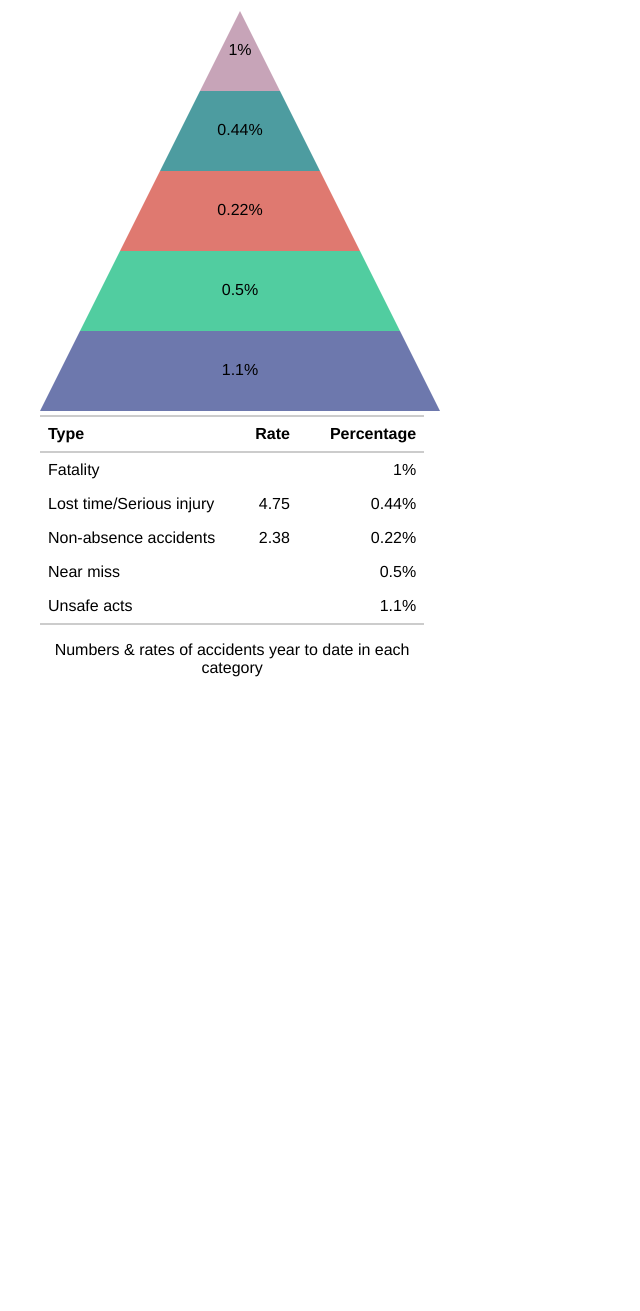
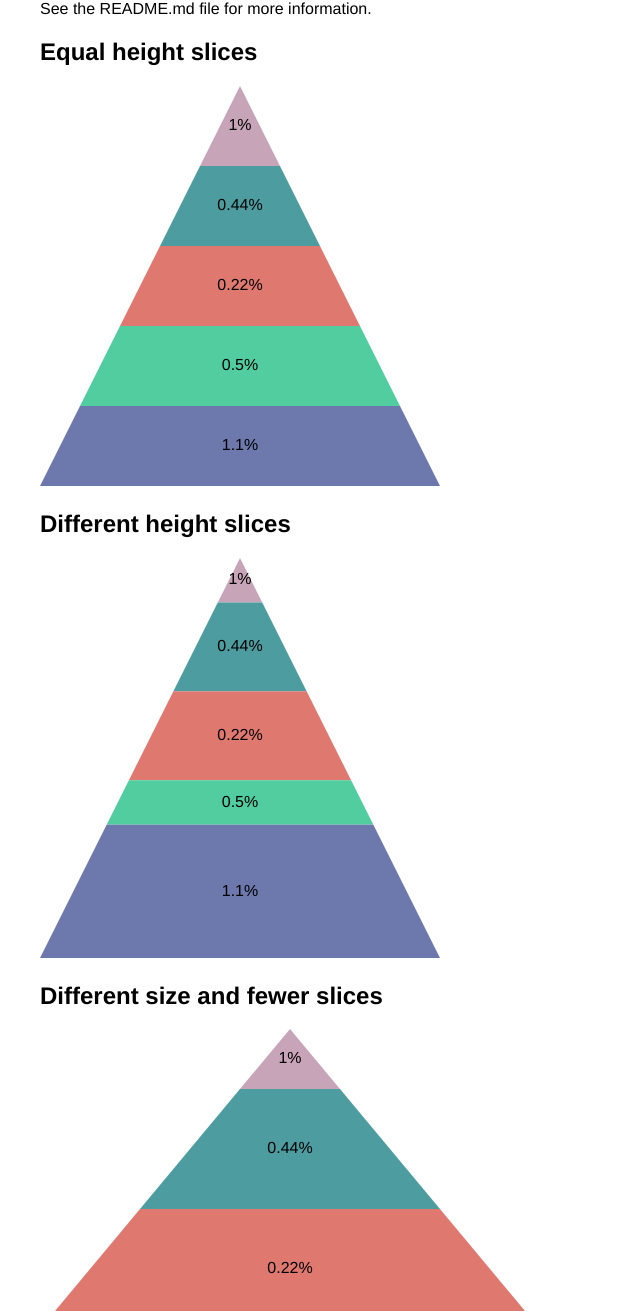
Before and after one commit to davidpounds/pyramidchart, a plain HTML site: page demo/index.html in a window 1280 px wide. Shown: the part 109-1420 px from the top of the page, without its empty margins (0-640 px from the left). Before the commit the page ends 826 px from the top, so only its background shows below. Drawn offline with Linux system fonts and the light colour scheme.

Commit message:
Converts to class and updates demo and README

```diff
--- a/demo/index.html
+++ b/demo/index.html
@@ -18,116 +18,75 @@
             font-family: Helvetica, Arial, sans-serif;
         }
 
-        table.data {
-            --border-colour: #ccc;
-            border-collapse: collapse;
-            border-top: 2px solid var(--border-colour);
-            border-bottom: 2px solid var(--border-colour);
-        }
-
-        table.data caption {
-            caption-side: bottom;
-            margin-top: 1rem;
-        }
-
-        table.data td,
-        table.data th {
-            padding: 0.5rem;
-        }
-
-        table.data thead th {
-            text-align: left;
-            border-bottom: 2px solid var(--border-colour);
-        }
-
-        table.data thead th:not(:first-child),
-        table.data tbody td:not(:first-child) {
-            text-align: right;
-            padding-left: 2rem;
+        h1 {
+            margin: 0 0 2rem 0;
         }
     </style>
 </head>
 
 <body>
     <h1>Pyramid Chart demo</h1>
+    <p>See the README.md file for more information.</p>
+
+    <h2>Equal height slices</h2>
     <div id="pyramid-chart1"></div>
-    <table class="data">
-        <caption>Numbers &amp; rates of accidents year to date in each category</caption>
-        <thead>
-            <tr>
-                <th>Type</th>
-                <th>Rate</th>
-                <th>Percentage</th>
-            </tr>
-        </thead>
-        <tbody>
-            <tr data-pyramid-color="#C7A4B8">
-                <td>Fatality</td>
-                <td></td>
-                <td>1%</td>
-            </tr>
-            <tr data-pyramid-color="#4D9CA0">
-                <td>Lost time/Serious injury</td>
-                <td>4.75</td>
-                <td>0.44%</td>
-            </tr>
-            <tr data-pyramid-color="#DF7970">
-                <td>Non-absence accidents</td>
-                <td>2.38</td>
-                <td>0.22%</td>
-            </tr>
-            <tr data-pyramid-color="#51CDA0">
-                <td>Near miss</td>
-                <td></td>
-                <td>0.5%</td>
-            </tr>
-            <tr data-pyramid-color="#6D78AD">
-                <td>Unsafe acts</td>
-                <td></td>
-                <td>1.1%</td>
-            </tr>
-        </tbody>
-    </table>
+
+    <h2>Different height slices</h2>
+    <div id="pyramid-chart2"></div>
+
+    <h2>Different size and fewer slices</h2>
+    <div id="pyramid-chart3"></div>
+
     <script src="../src/pyramid-chart.js"></script>
     <script>
         const data = [{
                 color: "#C7A4B8",
-                type: "Fatality",
+                label: "Fatality",
                 rate: "",
                 percent: 1,
-                height: 0.2,
             },
             {
                 color: "#4D9CA0",
-                type: "Lost time/Serious injury",
+                label: "Lost time/Serious injury",
                 rate: "4.75",
                 percent: 0.44,
-                height: 0.2,
             },
             {
                 color: "#DF7970",
-                type: "Non-absence accidents",
+                label: "Non-absence accidents",
                 rate: "2.38",
                 percent: 0.22,
-                height: 0.2,
             },
             {
                 color: "#51CDA0",
-                type: "Near miss",
+                label: "Near miss",
                 rate: "",
                 percent: 0.5,
-                height: 0.2,
             },
             {
                 color: "#6D78AD",
-                type: "Unsafe acts",
+                label: "Unsafe acts",
                 rate: "",
                 percent: 1.1,
-                height: 0.2,
             },
         ];
-        const svg = generatePyramidChart(data);
-        document.querySelector('#pyramid-chart1').appendChild(svg);
+
+        const pyramidChart1 = new PyramidChart(data);
+        const svg1 = pyramidChart1.getPyramidChart();
+        document.querySelector('#pyramid-chart1').appendChild(svg1);
+
+        const heights = [1, 2, 2, 1, 3];
+        const data2 = data.map((d, i) => ({
+            ...d,
+            height: heights[i],
+        }));
+        const pyramidChart2 = new PyramidChart(data2);
+        const svg2 = pyramidChart2.getPyramidChart();
+        document.querySelector('#pyramid-chart2').appendChild(svg2);
+
+        const pyramidChart3 = new PyramidChart(data2.slice(0, 3), 500, 300);
+        const svg3 = pyramidChart3.getPyramidChart();
+        document.querySelector('#pyramid-chart3').appendChild(svg3);
     </script>
 </body>
 
--- a/src/pyramid-chart.js
+++ b/src/pyramid-chart.js
@@ -1,28 +1,36 @@
-const SVG_NAMESPACE = "http://www.w3.org/2000/svg";
+class PyramidChart {
 
-const setAttributes = (element, attributes) => {
+    constructor(data, width = 400, height = 400) {
+        this.width = width;
+        this.height = height;
+        this.data = data;
+        this.SVG_NAMESPACE = "http://www.w3.org/2000/svg";
+        this.svg = null;
+    }
+
+    setAttributes(element, attributes) {
         // Warning - this function is not pure, it mutates the element
-    Object.entries(attributes).forEach(([key, value]) => {
+        attributes.forEach((value, key) => {
             element.setAttribute(key, value);
         });
-};
+    }
 
-const setSelectedIndex = (svg, selectedIndex) => {
-    svg.dataset.selectedIndex = selectedIndex;
-};
+    setSelectedIndex (svg, selectedIndex) {
+        svg.dataset.selectedIndex = selectedIndex.toString();
+    }
 
-const createTextNode = (x, y, textValue, dataAttribute, index) => {
-    const text = document.createElementNS(SVG_NAMESPACE, "text");
-    setAttributes(text, {
-        x,
-        y,
-        [dataAttribute]: index,
-    });
+    createTextNode (x, y, textValue, dataAttribute, index) {
+        const text = document.createElementNS(this.SVG_NAMESPACE, "text");
+        this.setAttributes(text, new Map([
+            ['x', x],
+            ['y', y],
+            [dataAttribute, index],
+        ]));
         text.appendChild(document.createTextNode(textValue));
         return text;
-};
+    }
 
-const generateStyles = (data) => {
+    generateStyles (data) {
         const labelSelectors = [];
         const tooltipSelectors = [];
         for (let i = 0; i < data.length; i++) {
@@ -35,29 +43,24 @@ const generateStyles = (data) => {
         ${tooltipSelectors.join(', ')} {
             display: initial;
         }`;
-};
+    }
 
-const generatePyramidChart = (data, width = 400, height = 400) => {
-    const svg = document.createElementNS(SVG_NAMESPACE, "svg");
-    setSelectedIndex(svg, -1);
-    setAttributes(svg, {
-        xmlns: SVG_NAMESPACE,
-        viewBox: `0 0 ${width} ${height}`,
-        width: width,
-        height: height,
-    });
-    const defs = document.createElementNS(SVG_NAMESPACE, "defs");
-    const clipPathId = "triangle";
-    const clipPath = document.createElementNS(SVG_NAMESPACE, "clipPath");
-    clipPath.setAttribute("id", clipPathId);
-    const path = document.createElementNS(SVG_NAMESPACE, "path");
-    path.setAttribute("d", `M0,${height} L${width / 2},0 L${width},${height}Z`);
-    defs.appendChild(clipPath);
-    clipPath.appendChild(path);
+    getPyramidChart() {
+        this.svg = document.createElementNS(this.SVG_NAMESPACE, "svg");
+        this.setSelectedIndex(this.svg, -1);
+        this.setAttributes(this.svg, new Map([
+            ['xmlns', this.SVG_NAMESPACE],
+            ['viewBox', `0 0 ${this.width} ${this.height}`],
+            ['width', this.width],
+            ['height', this.height],
+        ]));
 
-    const style = document.createElementNS(SVG_NAMESPACE, "style");
-    svg.appendChild(style);
+        const style = document.createElementNS(this.SVG_NAMESPACE, "style");
+        this.svg.appendChild(style);
         style.innerHTML =`
+            g {
+                clip-path: polygon(0% 100%, 50% 0%, 100% 100%, 0% 100%);
+            }
             text {
                 dominant-baseline: middle;
                 text-anchor: middle;
@@ -66,44 +69,46 @@ const generatePyramidChart = (data, width = 400, height = 400) => {
             [data-tooltip] {
                 display: none;
             }
-        ${generateStyles(data)}`;
+            ${this.generateStyles(this.data)}`;
 
-    const g = document.createElementNS(SVG_NAMESPACE, "g");
-    g.setAttribute("clip-path", `url(#${clipPathId})`);
-    svg.appendChild(g);
+        const g = document.createElementNS(this.SVG_NAMESPACE, "g");
+        this.svg.appendChild(g);
 
-    const rectHeightSum = data.map(d => d.height).reduce((sum, h) => sum + (h ?? 0), 0);
+        const rectHeightSum = this.data.map(d => d.height).reduce((sum, h) => sum + (h ?? 0), 0);
         let accumulatedHeight = 0;
-    data.forEach((d, i) => {
-        const heightPercent = rectHeightSum > 0 ? d.height / rectHeightSum : 1 / data.length;
-        const rectHeight = height * heightPercent;
+        this.data.forEach((d, i) => {
+            const heightPercent = rectHeightSum > 0 ? d.height / rectHeightSum : 1 / this.data.length;
+            const rectHeight = this.height * heightPercent;
             const startY = accumulatedHeight;
-        const rectangle = document.createElementNS(SVG_NAMESPACE, "rect");
-        setAttributes(rectangle, {
-            x: 0,
-            y: startY,
-            width: width,
-            height: rectHeight,
-            stroke: 'none',
-            fill: d.color,
-        });
-        rectangle.onmouseover = function () {
-            setSelectedIndex(svg, i);
+            const rectangle = document.createElementNS(this.SVG_NAMESPACE, "rect");
+            this.setAttributes(rectangle, new Map([
+                ['x', '0'],
+                ['y', startY],
+                ['width', this.width],
+                ['height', rectHeight],
+                ['stroke', 'none'],
+                ['fill', d.color],
+            ]));
+            rectangle.onmouseover = () => {
+                this.setSelectedIndex(this.svg, i);
             };
-        rectangle.onmouseleave = function () {
-            setSelectedIndex(svg, -1);
+            rectangle.onmouseleave = () => {
+                this.setSelectedIndex(this.svg, -1);
             };
             accumulatedHeight += rectHeight;
-        const text = createTextNode(width / 2, startY + rectHeight / 2, `${d.percent}%`, 'data-label', i);
+            const text = this.createTextNode(this.width / 2, startY + rectHeight / 2, `${d.percent}%`, 'data-label', i);
             const rate = d.rate ? `(Rate: ${d.rate})` : ''
-        const hoverText = createTextNode(width / 2, startY + rectHeight / 2, `${d.type} ${rate}: ${d.percent}%`, 'data-tooltip', i);
-        hoverText.onmouseenter = function() {
-            setSelectedIndex(svg, i);
+            const hoverText = this.createTextNode(this.width / 2, startY + rectHeight / 2, `${d.label} ${rate}: ${d.percent}%`, 'data-tooltip', i);
+            hoverText.onmouseenter = () => {
+                this.setSelectedIndex(this.svg, i);
+            };
+            hoverText.onmouseleave = () => {
+                this.setSelectedIndex(this.svg, -1);
             };
             g.appendChild(rectangle);
-        svg.appendChild(text);
-        svg.appendChild(hoverText);
+            this.svg.appendChild(text);
+            this.svg.appendChild(hoverText);
         });
-    svg.appendChild(defs);
-    return svg;
-};
+        return this.svg;
+    }
+}
```
Also changed, not shown: 1 other file. Lines whose indentation alone changed are shown as unchanged.
